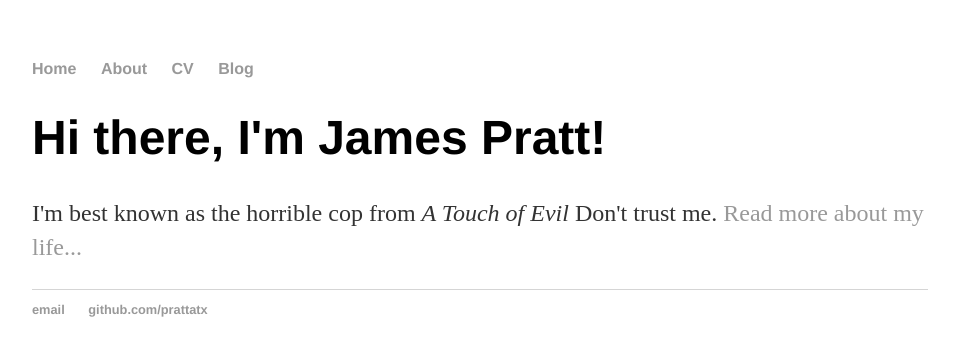
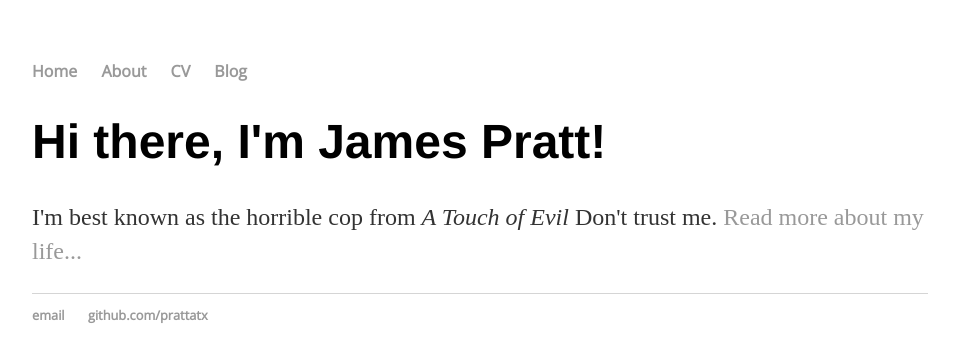
Before and after one commit to prattatx/prattatx.github.io, a Jekyll site: the page built from index.html, in a window 1280 px wide. Shown: the top 362 px of the page, without its empty margins (160-1115 px from the left). Built offline with Jekyll 4.4.1, drawn with Linux system fonts in a browser that asks for light colours; the list of posts is cut into pages by our own code.

Commit message:
added google fonts
added google fonts into site

```diff
--- a/_layouts/default.html
+++ b/_layouts/default.html
@@ -5,6 +5,7 @@
 			<title>{{ page.title }}</title>
 			<!-- link to main stylesheet -->
 			<link rel="stylesheet" type="text/css" href="/css/main.css">
+			<link href="https://fonts.googleapis.com/css?family=Open+Sans" rel="stylesheet">
 			{% include analytics.html %}
 		</head>
 		<body>
--- a/css/main.css
+++ b/css/main.css
@@ -3,7 +3,8 @@
     width: 70%;
 }
 nav ul, footer ul {
-    font-family:'Helvetica', 'Arial', 'Sans-Serif';
+    # font-family:'Helvetica', 'Arial', 'Sans-Serif';
+    font-family: 'Open Sans', sans-serif;
     padding: 0px;
     list-style: none;
     font-weight: bold;
```
